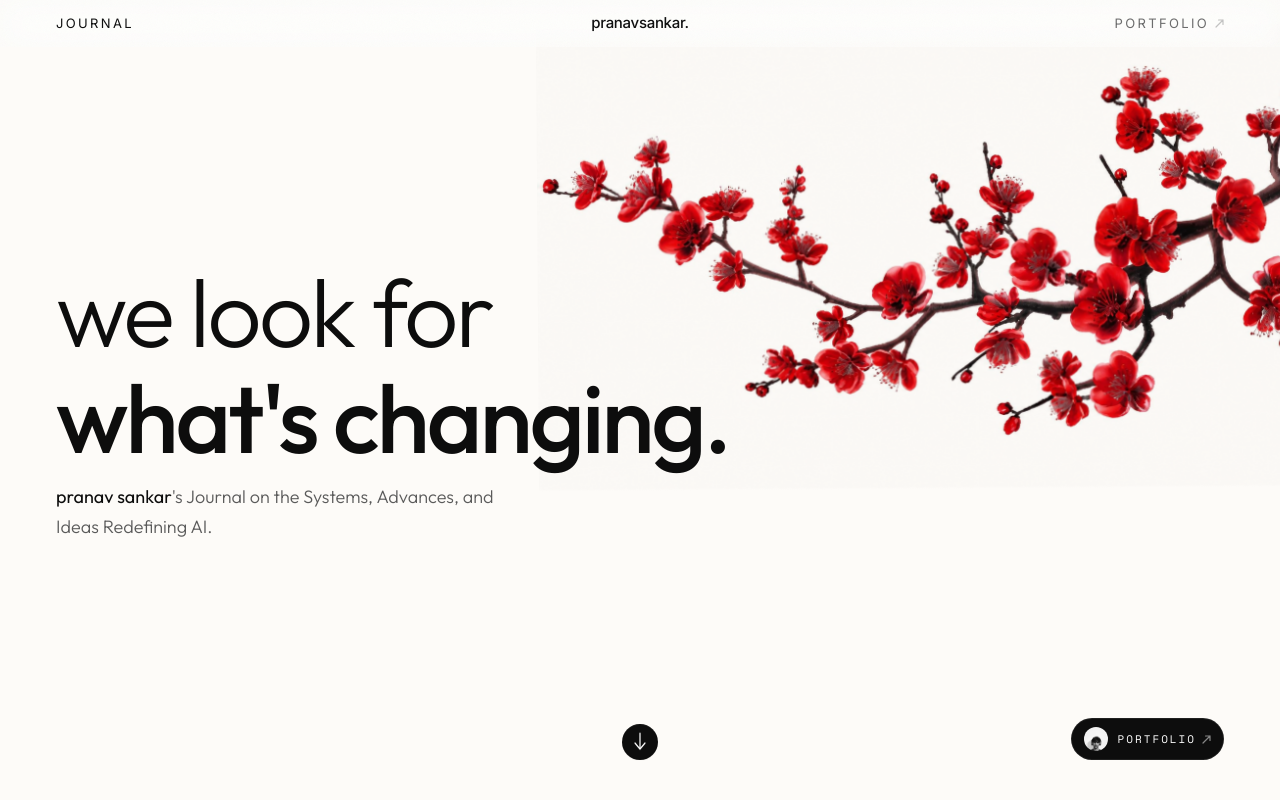
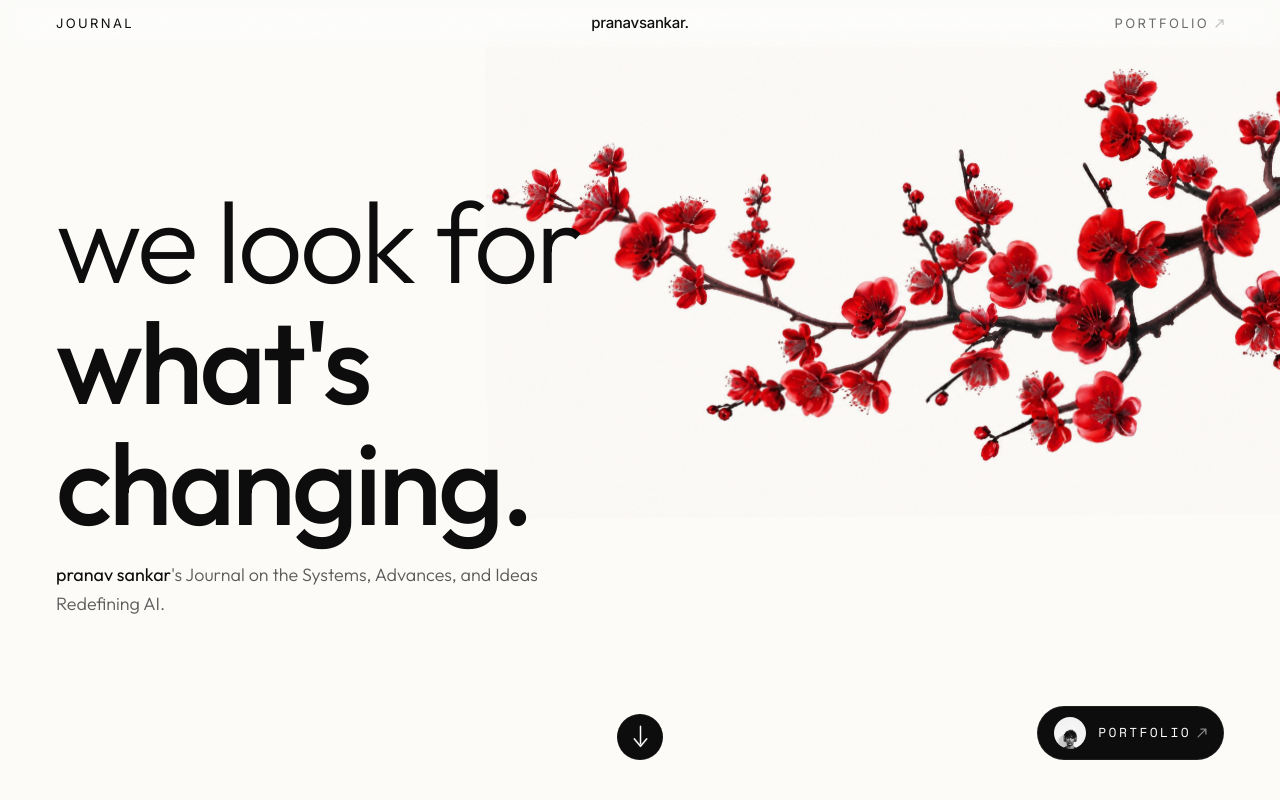
Before and after one commit to pranavsankar05/nikki-logs, a React (Vite) app: page / in a window 1280 px wide. Shown: the top 800 px of the page. Built offline with nearby package versions, Linux system fonts and the light colour scheme; the HTML template or start-up script is replaced by a standard one.

Commit message:
made even biger

```diff
--- a/src/App.tsx
+++ b/src/App.tsx
@@ -128,7 +128,7 @@ export default function App() {
           style={{
             top: '3%',
             right: '-6%',
-            width: 'clamp(520px, 65vw, 820px)',
+            width: 'clamp(600px, 68vw, 1150px)',
             height: 'auto',
             mixBlendMode: 'multiply',
             transformOrigin: '92% 30%',
@@ -138,14 +138,14 @@ export default function App() {
 
         <div className="max-w-3xl">
           <h1
-            className="text-[clamp(2.8rem,7.5vw,6rem)] leading-[1.1] text-[#0d0d0d] mb-3"
+            className="text-[clamp(3.5rem,9vw,9rem)] leading-[1.05] text-[#0d0d0d] mb-4"
             style={{ fontFamily: "'Outfit', sans-serif", fontWeight: 300, letterSpacing: '-0.03em' }}
           >
             we look for<br />
             <span style={{ fontWeight: 500 }}>what's changing.</span>
           </h1>
           <p
-            className="text-[18px] leading-relaxed text-[#5a5a5a] max-w-md"
+            className="text-[clamp(1rem,1.4vw,1.4rem)] leading-relaxed text-[#5a5a5a] max-w-lg"
             style={{ fontFamily: "'Outfit', sans-serif", fontWeight: 300 }}
           >
             <a
@@ -164,9 +164,9 @@ export default function App() {
           href="#journal"
           aria-label="Scroll to journal"
           className="absolute bottom-10 left-1/2 -translate-x-1/2 flex items-center justify-center rounded-full"
-          style={{ width: 36, height: 36, background: '#0d0d0d', animation: 'scrollBounce 3s ease-in-out infinite' }}
+          style={{ width: 46, height: 46, background: '#0d0d0d', animation: 'scrollBounce 3s ease-in-out infinite' }}
         >
-          <svg aria-hidden="true" width="12" height="20" viewBox="0 0 12 20" fill="none">
+          <svg aria-hidden="true" width="15" height="25" viewBox="0 0 12 20" fill="none">
             <path d="M6 1v14M1 11l5 6 5-6" stroke="white" strokeWidth="1.2" strokeLinecap="round" strokeLinejoin="round" />
           </svg>
         </a>
@@ -177,20 +177,20 @@ export default function App() {
           target="_blank"
           rel="noopener noreferrer"
           aria-label="Visit portfolio (opens in new tab)"
-          className="absolute bottom-10 right-8 md:right-14 flex items-center gap-2.5 px-3 py-2 rounded-full group transition-all duration-200 hover:shadow-md"
+          className="absolute bottom-10 right-8 md:right-14 flex items-center gap-3 px-4 py-2.5 rounded-full group transition-all duration-200 hover:shadow-md"
           style={{ background: '#0d0d0d', border: '1px solid rgba(255,255,255,0.08)' }}
         >
           <img
             src={avatarImg}
             alt="Pranav Sankar"
-            className="w-6 h-6 rounded-full object-cover object-top grayscale flex-shrink-0"
+            className="w-8 h-8 rounded-full object-cover object-top grayscale flex-shrink-0"
           />
           <span
-            className="text-[11px] tracking-[0.18em] uppercase text-white group-hover:text-[#83F701] transition-colors duration-200 flex items-center gap-1.5"
+            className="text-[13px] tracking-[0.18em] uppercase text-white group-hover:text-[#83F701] transition-colors duration-200 flex items-center gap-1.5"
             style={{ fontFamily: "'Space Mono', monospace" }}
           >
             Portfolio
-            <svg aria-hidden="true" width="9" height="9" viewBox="0 0 9 9" fill="none" className="opacity-50 group-hover:opacity-100 transition-all duration-200 group-hover:translate-x-0.5 group-hover:-translate-y-0.5">
+            <svg aria-hidden="true" width="10" height="10" viewBox="0 0 9 9" fill="none" className="opacity-50 group-hover:opacity-100 transition-all duration-200 group-hover:translate-x-0.5 group-hover:-translate-y-0.5">
               <path d="M1 8L8 1M8 1H3.5M8 1V5.5" stroke="currentColor" strokeWidth="1.2" strokeLinecap="round" strokeLinejoin="round" />
             </svg>
           </span>
```
